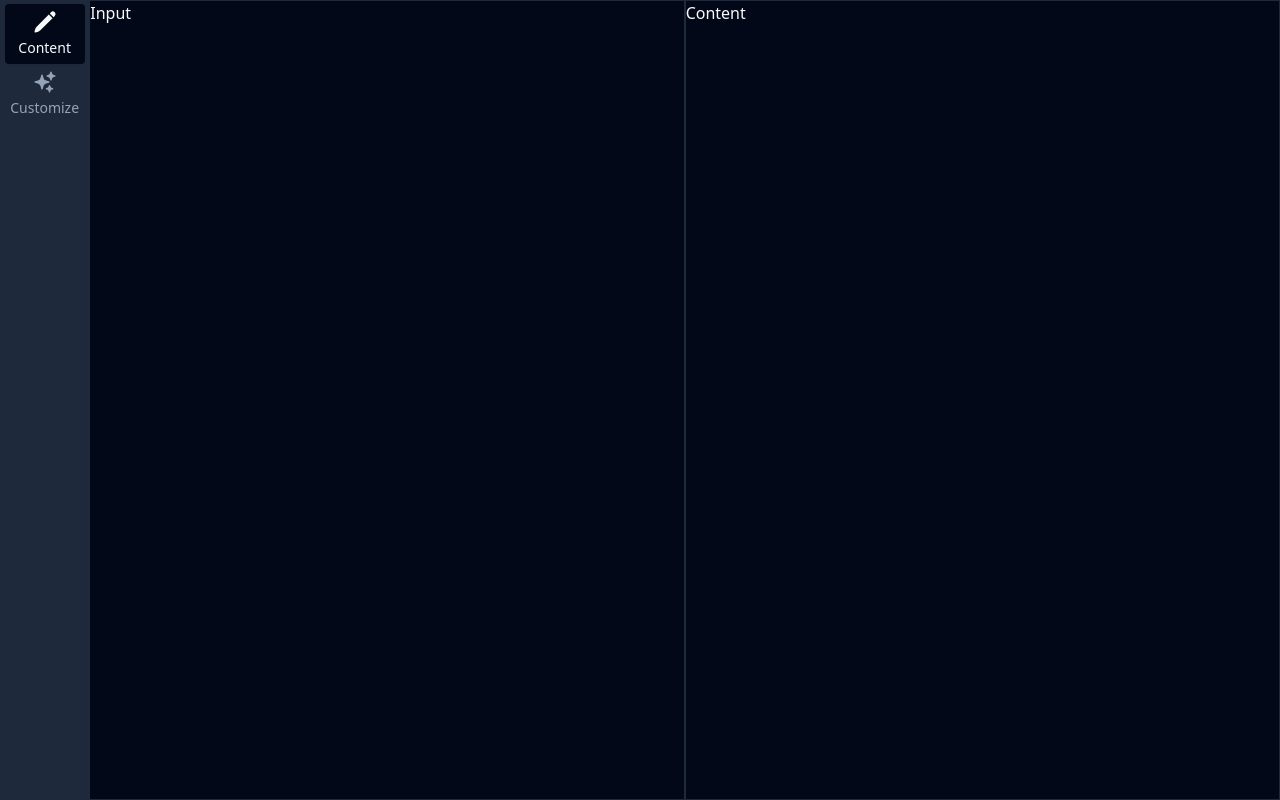
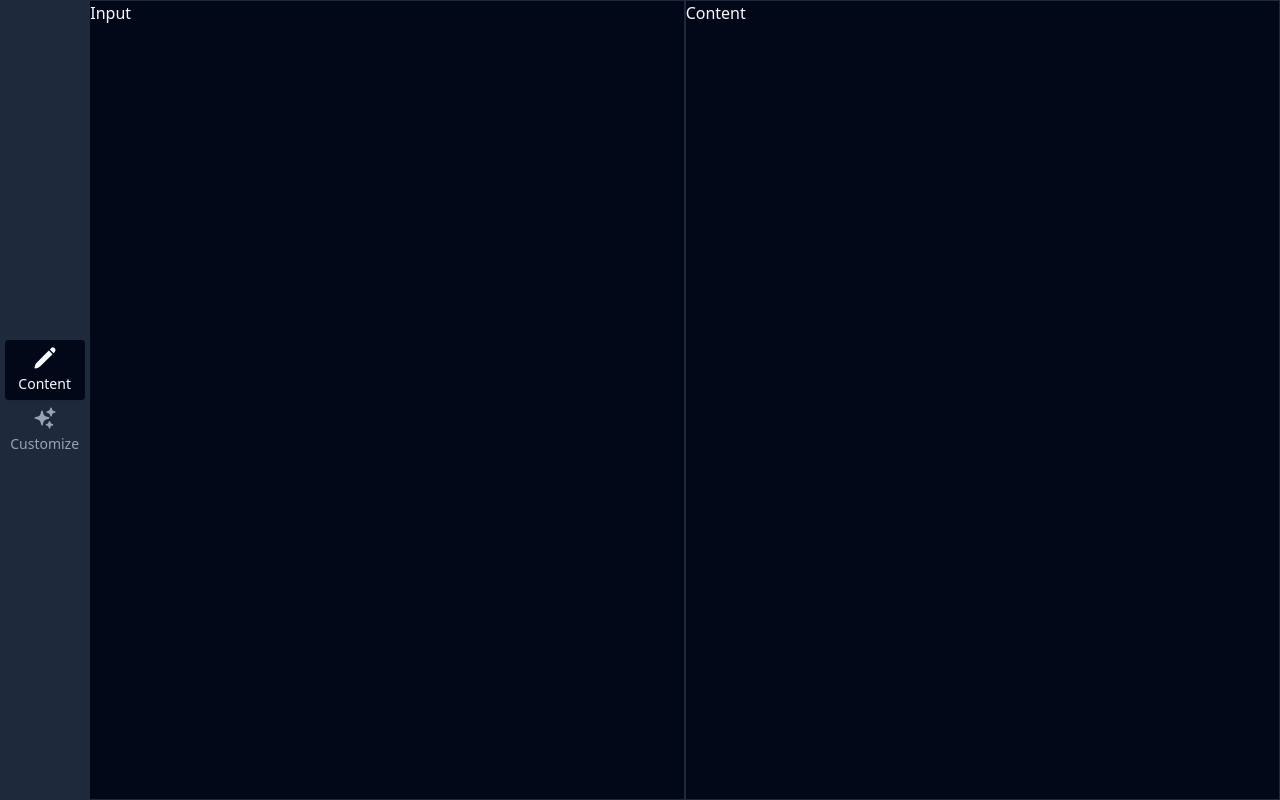
Before and after one commit to mattbro369/cv-builder, a React (Vite) app: page / in a window 1280 px wide. Built offline with nearby package versions, Linux system fonts and the light colour scheme.

Commit message:
styling tweak for tabs

```diff
--- a/src/UI/Tab.tsx
+++ b/src/UI/Tab.tsx
@@ -7,7 +7,7 @@ function TabComponent({ isSmallScreen }: { isSmallScreen: boolean }) {
 		<Tabs
 			defaultValue="content"
 			className="w-full h-full">
-			<TabsList className="grid w-full grid-cols-2 h-full rounded-none sm:flex sm:flex-col justify-start ">
+			<TabsList className="grid w-full grid-cols-2 h-full rounded-none sm:flex sm:flex-col justify-startgit ">
 				<TabsTrigger
 					value="content"
 					className="sm:w-20">
```
